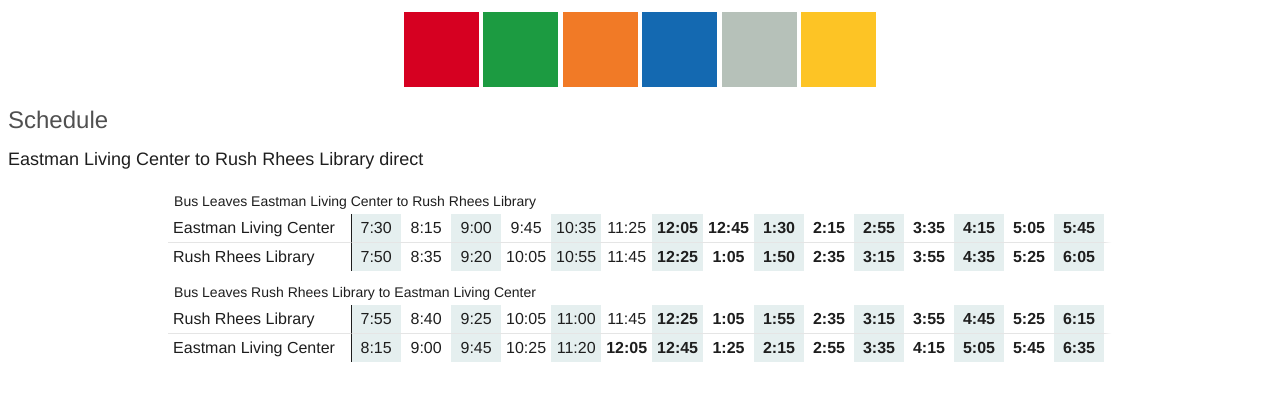
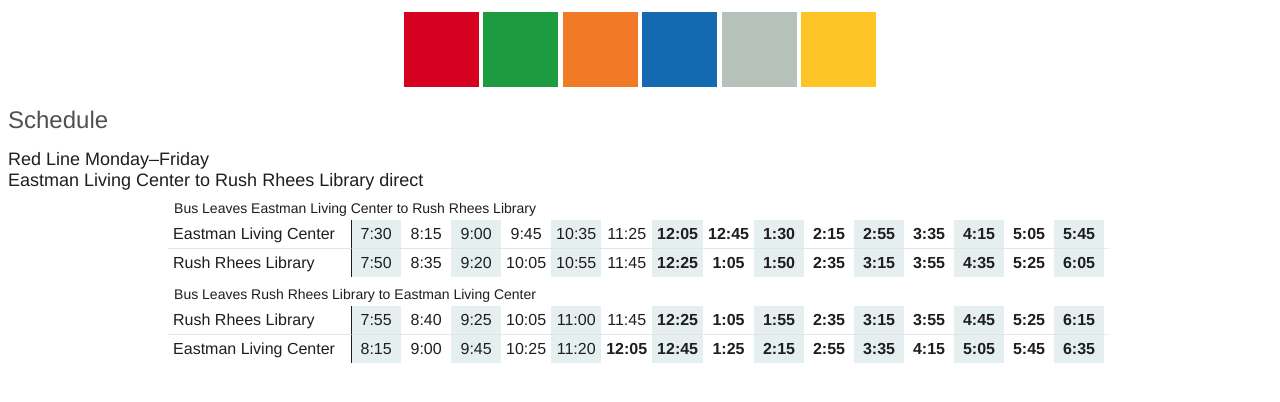
Before and after one commit to RocHack/rocbuses, a plain HTML site: page index.html in a window 1280 px wide. Both pictures are taken after a click on the link 441 px from the left and 153 px from the top of the page. Shown: the part 104-506 px from the top of the page. Drawn offline with Linux system fonts and the light colour scheme.

Commit message:
Display line names and date ranges for routes

```diff
--- a/script.js
+++ b/script.js
@@ -23,7 +23,38 @@ function makeDate(arr) {
 // Make a string for a date or date range
 function makeDateString(arr) {
     return makeDate(arr[0]).toDateString() +
-        (arr[1] ? "—" + makeDate(arr[1]).toDateString() : "");
+        (arr[1] ? "–" + makeDate(arr[1]).toDateString() : "");
+}
+
+// Day ranges are represented in the JSON by a string with characters from
+// the following string dayChars:
+var dayChars = "MTWRFSU";
+var dayNames = {
+    M: "Monday",
+    T: "Tuesday",
+    W: "Wednesday",
+    R: "Thursday",
+    F: "Friday",
+    S: "Saturday",
+    U: "Sunday"
+};
+
+// Convert a dayChars representation to a readable string, with optional AM/PM
+function formatDaysString(days, timeOfDay) {
+    var daysStr = !days ? "" :
+        days.length == 1 ? dayNames[days] + " Only":
+        ~dayChars.indexOf(days) ? // substring -> it's a range
+            dayNames[days[0]] + "–" + dayNames[days[days.length-1]] :
+        days.split("").map(function (c) { return dayNames[c]; }).join(", ");
+    var timeStr = timeOfDay ? timeOfDay.toUpperCase() : "";
+    return daysStr + (daysStr && timeStr ? ", " : "") + timeStr;
+}
+
+// Reveal an element by scrolling if it is out of view
+function scrollIntoViewIfNeeded(el) {
+    if (window.pageYOffset + window.innerHeight - 50 < el.offsetTop) {
+        window.scroll(0, el.offsetTop);
+    }
 }
 
 var lines = "red green orange blue silver gold".split(" ");
@@ -51,7 +82,7 @@ function onHashChange() {
             currentScheduleEl.style.display = "block";
             // If the table is not visible, the browser will not scroll to it.
             // So we scroll for it.
-            currentScheduleEl.scrollIntoView();
+            scrollIntoViewIfNeeded(currentScheduleEl);
             updateFancyScroll(currentScheduleEl);
         }
     }
@@ -85,18 +116,26 @@ function renderSchedule(line, schedule) {
     // appending it as we go.
     for (var i = 0; i < schedule.length; i++) {
         var route = schedule[i];
-        renderRoute(route, scheduleEl);
+        renderRoute(route, line, scheduleEl);
     }
     return scheduleEl;
 }
 
 // Create and insert a table for a route
-function renderRoute(data, container) {
+function renderRoute(data, line, container) {
     var routeEl = document.createElement("div");
     routeEl.className = "route";
 
     // Create the table
     var table = document.createElement("table");
+
+    // Insert route name and days
+    var name = line[0].toUpperCase() + line.substr(1) + " Line " +
+        formatDaysString(data.days);
+    var h3 = document.createElement("h3");
+    h3.className = "line_name";
+    h3.appendChild(document.createTextNode(name));
+    container.appendChild(h3);
 
     // Insert title
     var title = document.createElement("h3");
@@ -146,17 +185,27 @@ function renderRouteDirection(data, table) {
     // Create tbody
     var tbody = document.createElement("tbody");
 
-    // Insert title
+    // Insert title and other headings
+    var headings = [];
     if (data.title) {
+        headings.push(data.title);
+    }
+    if (data.days) {
+        headings.push(formatDaysString(data.days, data.time_of_day));
+    }
+    if (headings.length) {
         var thead = document.createElement("thead");
+        for (var i = 0; i < headings.length; i++) {
+            var heading = headings[i];
             var tr = document.createElement("tr");
             var th = document.createElement("th");
             th.setAttribute("colspan", "100%");
             var header = document.createElement("h4");
-        header.appendChild(document.createTextNode(data.title));
+            header.appendChild(document.createTextNode(heading));
             tr.appendChild(th);
             th.appendChild(header);
             thead.appendChild(tr);
+        }
         table.appendChild(thead);
     }
 
@@ -188,7 +237,7 @@ function renderRouteDirection(data, table) {
 
 // Convert JSON military time to 12-hour time
 function timeNumToStr(timeNum) {
-    return timeNum == null ? "—" :
+    return timeNum == null ? "–" :
         (Math.floor(timeNum / 100) % 12 || 12) +
         ":" + ("0" + timeNum).substr(-2);
 }
--- a/style.css
+++ b/style.css
@@ -78,15 +78,22 @@ h2 {
 .schedule h3 {
     text-align: left;
     font-size: 18px;
-    margin: 0 0 1ex;
+    margin: 0;
     font-weight: inherit;
 }
 
+.schedule h3.line_name {
+    font-weight: 400;
+}
+
 .schedule thead th {
-    height: 2em;
+    height: 1em;
     border-style: none;
-    vertical-align: top;
-    line-height: 2.5em;
+    white-space: normal;
+}
+
+.schedule thead tr:last-child th {
+    padding-bottom: .75em;
 }
 
 .schedule h4 {
```
Lines whose indentation alone changed are shown as unchanged.
